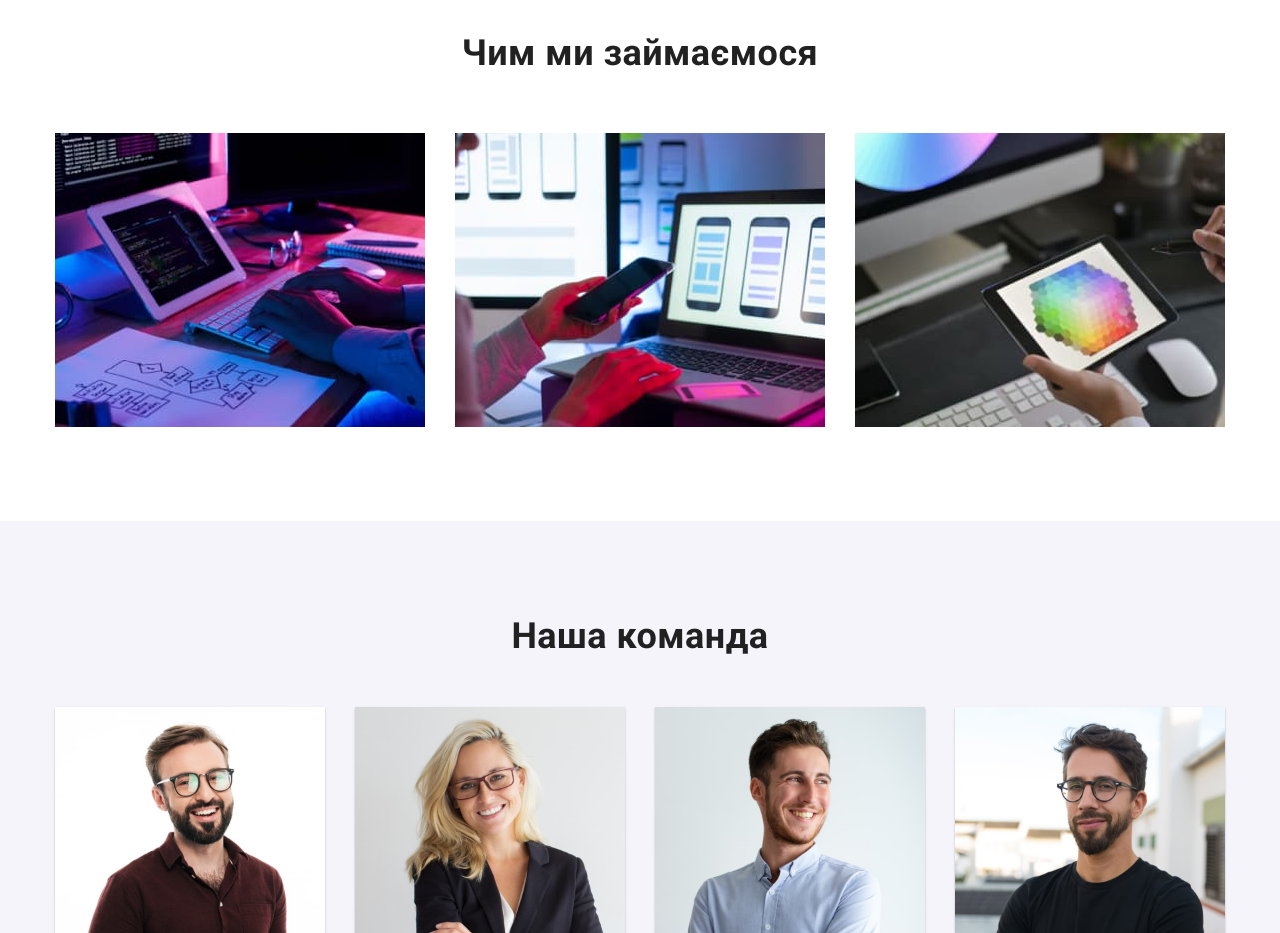
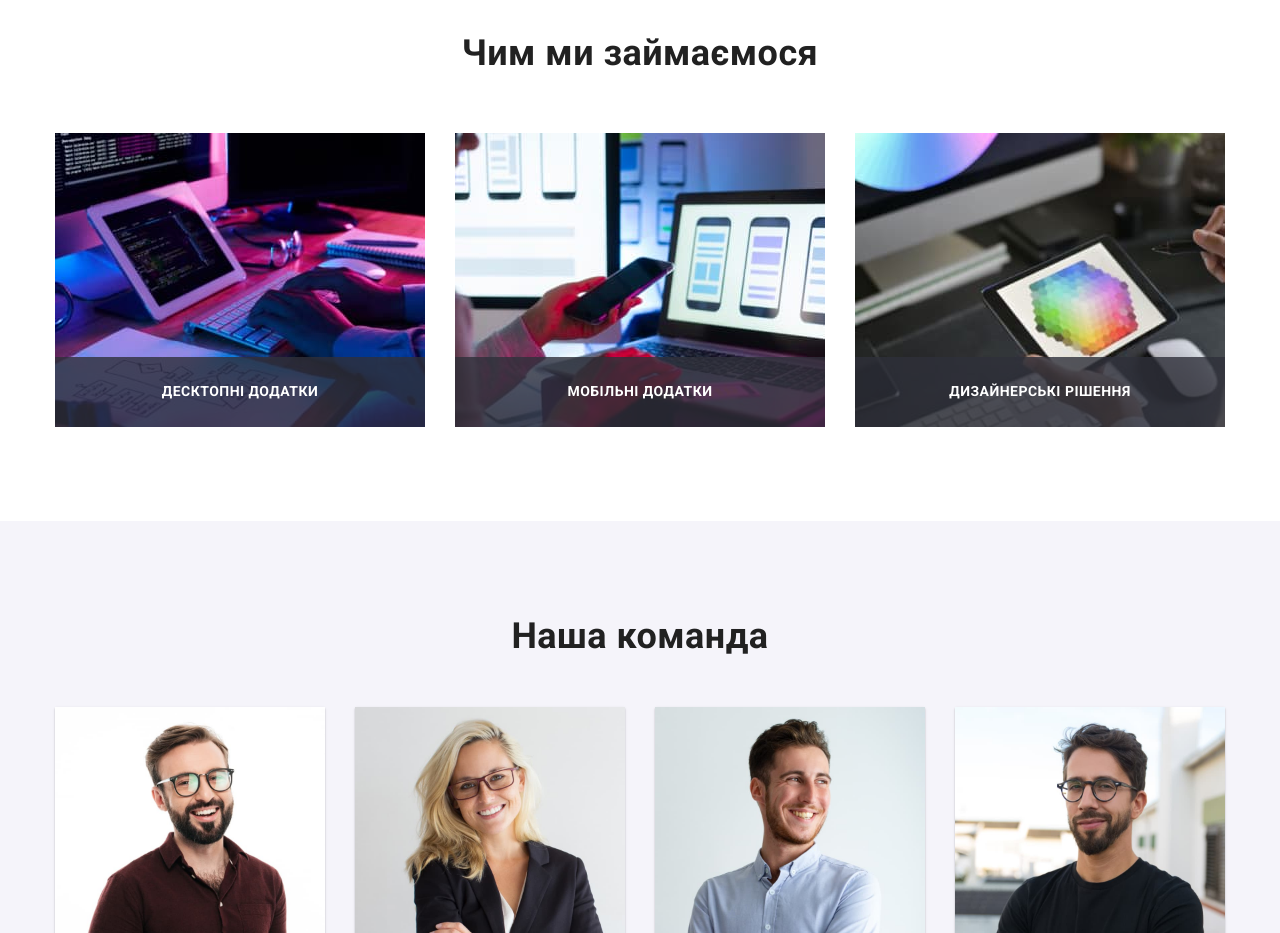
Before and after one commit to Oksana-24/goit-markup-hw-05, a plain HTML site: page index.html in a window 1280 px wide. Shown: the part 1100-2033 px from the top of the page. Drawn offline with nearby package versions, Linux system fonts and the light colour scheme.

Commit message:
update index.html

```diff
--- a/index.html
+++ b/index.html
@@ -142,25 +142,34 @@
           <h2 class="activity-title">Чим ми займаємося</h2>
           <ul class="activity-list list">
             <li>
+              <div class="activity-wrapper">
                 <img
                   src="./images/laptop-1.jpg"
                   alt="Людина друкує на ноутбуці"
                   width="370"
                 />
+                <p class="overlay-activity">Десктопні додатки</p>
+              </div>
             </li>
             <li>
+              <div class="activity-wrapper">
                 <img
                   src="./images/laptop-2.jpg"
                   alt="Людина тримає телефон"
                   width="370"
                 />
+                <p class="overlay-activity">Мобільні додатки</p>
+              </div>
             </li>
             <li>
+              <div class="activity-wrapper">
                 <img
                   src="./images/laptop-3.jpg"
                   alt="Людина підбирає кольорову гаму"
                   width="370"
                 />
+                <p class="overlay-activity">Дизайнерські рішення</p>
+              </div>
             </li>
           </ul>
         </div>
```
Lines whose indentation alone changed are shown as unchanged.
